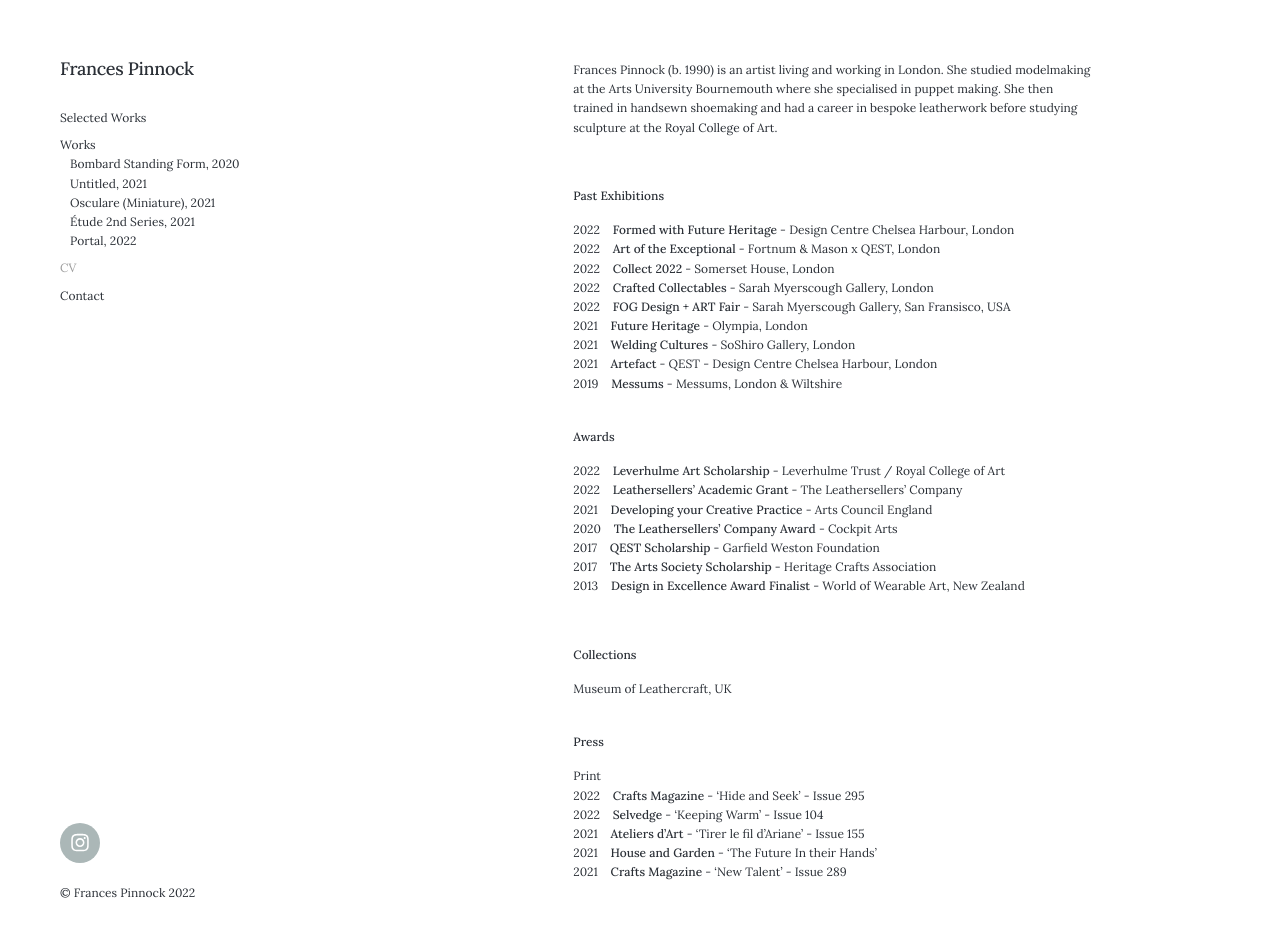
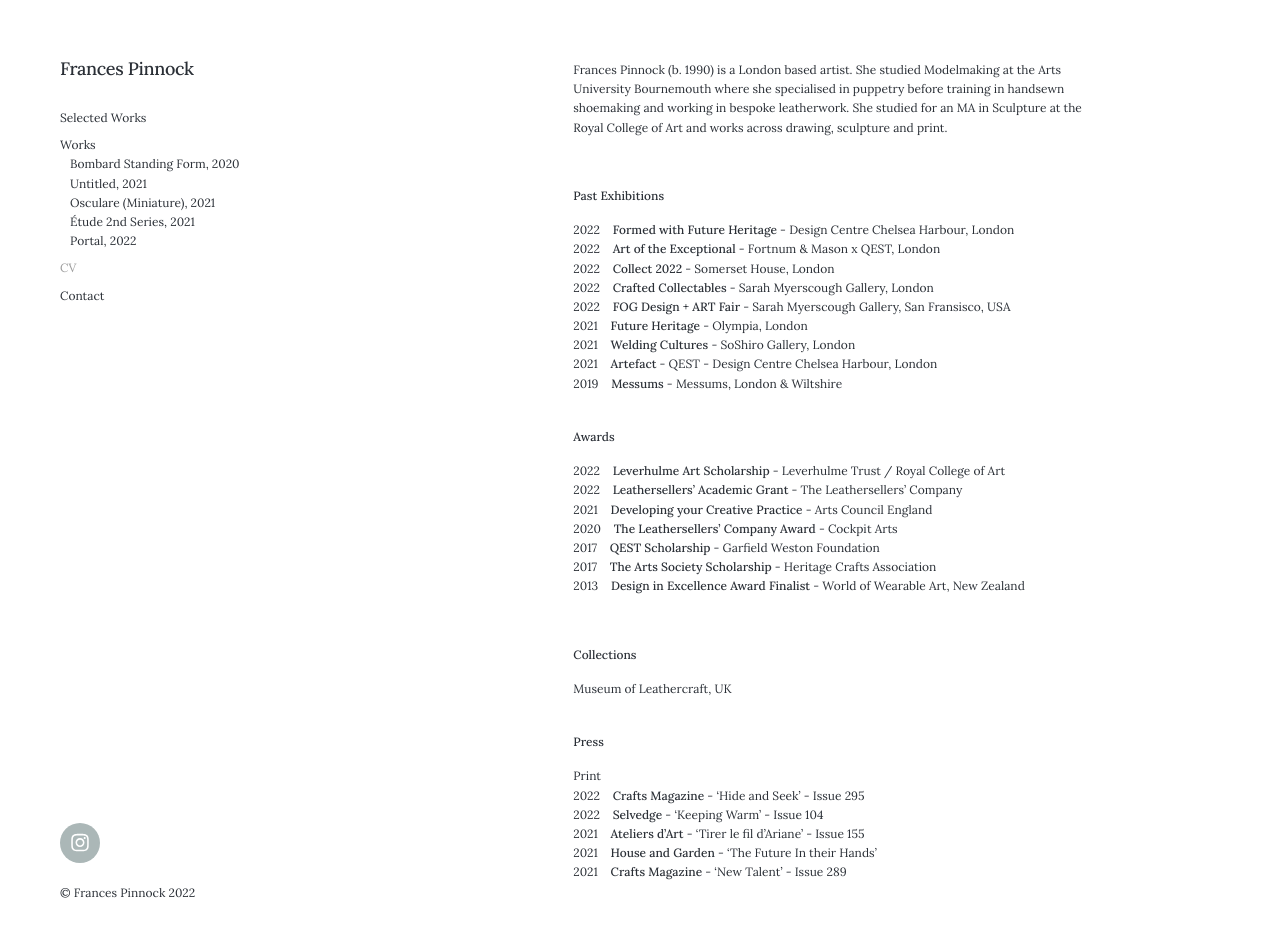
Before and after one commit to francespinnock/francespinnock.github.io, a Jekyll site: the page built from _pages/cv.md, in a window 1280 px wide and 942 px high. Shown: the top 937 px of the window. Built offline with Jekyll 4.4.1, drawn with Linux system fonts in a browser that asks for light colours; nearby versions of some CDN libraries.

Commit message:
Update cv.md

```diff
--- a/_pages/cv.md
+++ b/_pages/cv.md
@@ -4,7 +4,8 @@ subtitle:
 description: About Frances Pinnock
 ---
 
-Frances Pinnock (b. 1990) is an artist living and working in London. She studied modelmaking at the Arts University Bournemouth where she specialised in puppet making. She then trained in handsewn shoemaking and had a career in bespoke leatherwork before studying sculpture at the Royal College of Art.
+Frances Pinnock (b. 1990) is a London based artist.
+She studied Modelmaking at the Arts University Bournemouth where she specialised in puppetry before training in handsewn shoemaking and working in bespoke leatherwork. She studied for an MA in Sculpture at the Royal College of Art and works across drawing, sculpture and print.
 
 <br />
 
```
